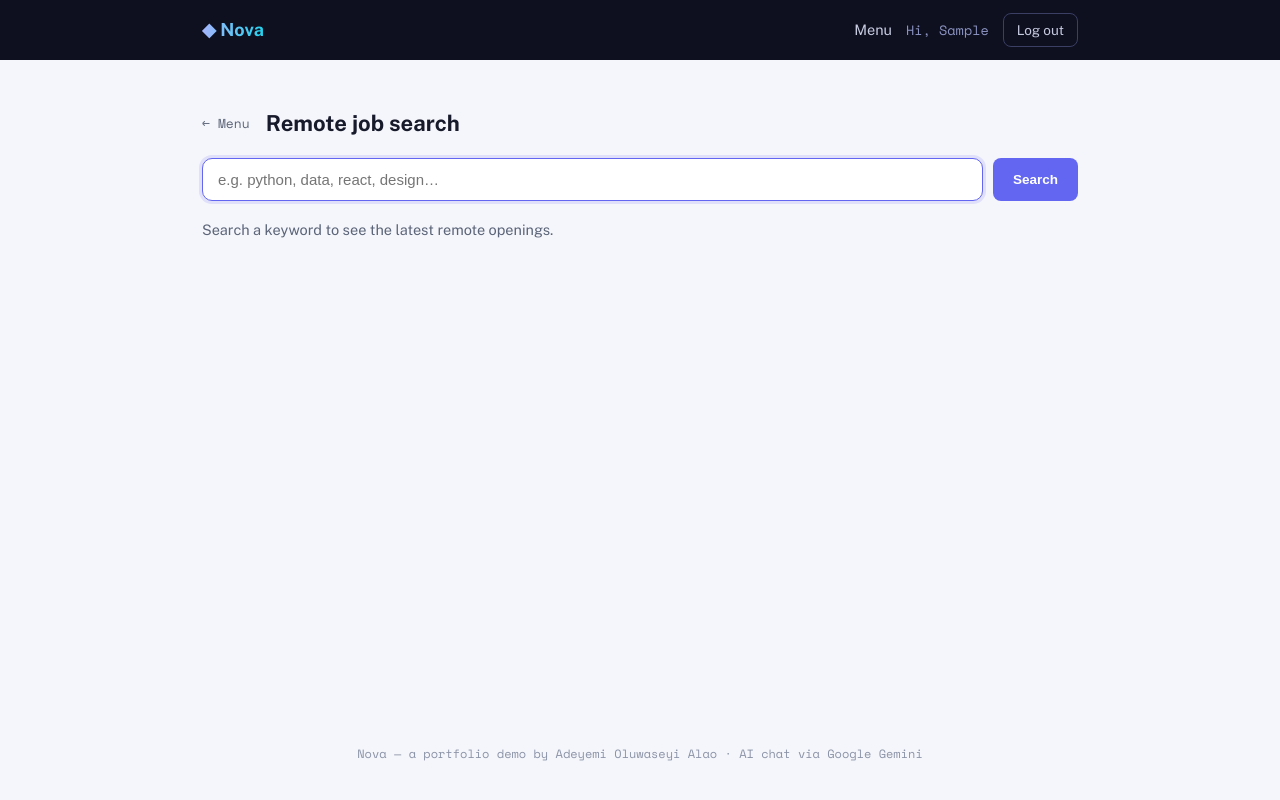
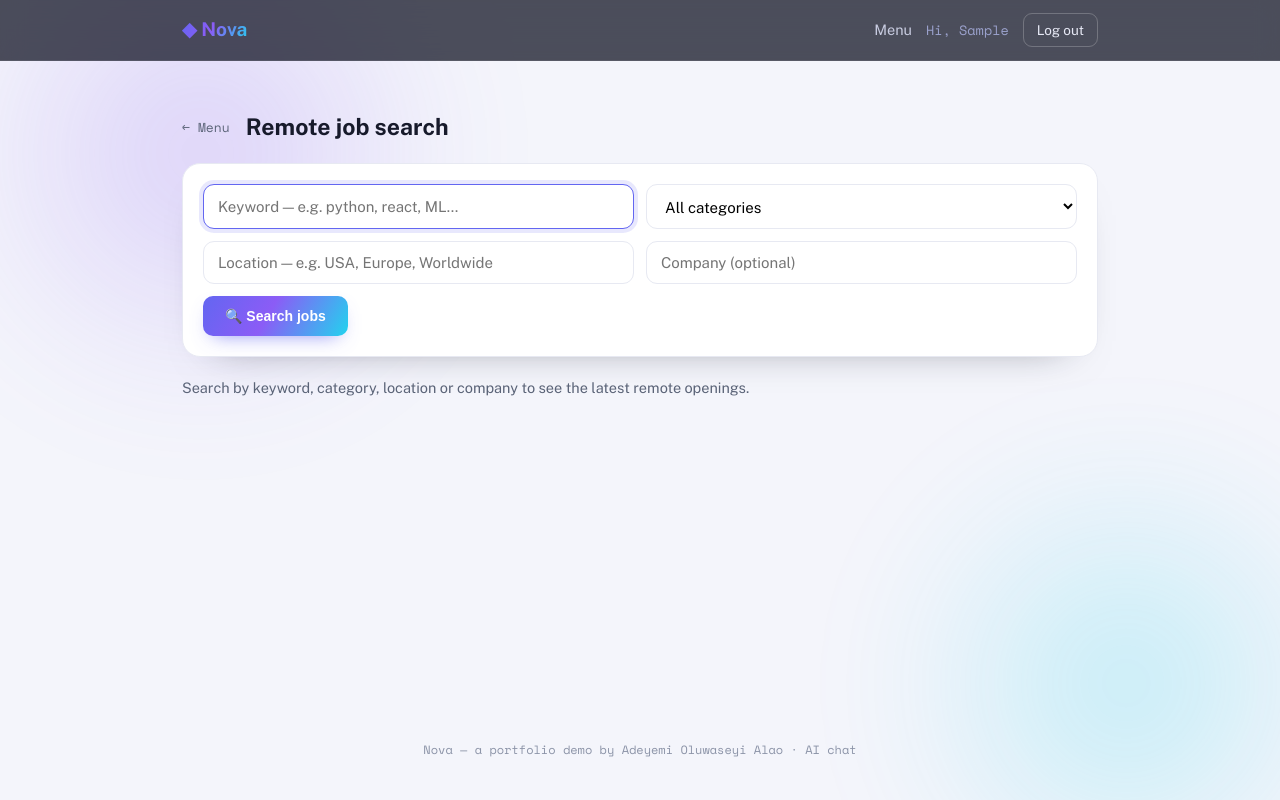
Before and after one commit to yemires007/nova-ai, a Flask app: page /jobs in a window 1280 px wide. Run offline with Flask 3, Linux system fonts and the light colour scheme; the visitor is signed in with stand-in values (Sample User, id 1); data comes from the database, SQL or seed files in the repository.

Commit message:
Job search filters (keyword/category/location/company); Word .docx summarizing; animated UI redesign

```diff
--- a/app.py
+++ b/app.py
@@ -45,6 +45,11 @@ try:
     from pypdf import PdfReader
 except ImportError:
     PdfReader = None
+
+try:
+    import docx  # python-docx, for Word .docx files
+except ImportError:
+    docx = None
 
 app = Flask(__name__)
 app.config["SECRET_KEY"] = os.environ.get("SECRET_KEY", "dev-only-nova-key")
@@ -252,7 +257,7 @@ def summarize_text(text, max_sentences=5):
 
 def extract_file_text(file_storage):
     name = (file_storage.filename or "").lower()
-    if name.endswith(".txt"):
+    if name.endswith((".txt", ".md", ".csv")):
         return file_storage.read().decode("utf-8", "ignore"), None
     if name.endswith(".pdf"):
         if PdfReader is None:
@@ -262,16 +267,49 @@ def extract_file_text(file_storage):
             return "\n".join((p.extract_text() or "") for p in reader.pages), None
         except Exception as exc:  # noqa: BLE001
             return None, f"Couldn't read that PDF: {exc}"
-    return None, "Unsupported file — please upload a .txt or .pdf."
+    if name.endswith(".docx"):
+        if docx is None:
+            return None, "Word (.docx) support isn't installed on the server."
+        try:
+            document = docx.Document(file_storage)
+            return "\n".join(p.text for p in document.paragraphs), None
+        except Exception as exc:  # noqa: BLE001
+            return None, f"Couldn't read that Word file: {exc}"
+    if name.endswith(".doc"):
+        return None, "Old .doc format isn't supported — please save as .docx or PDF."
+    return None, "Unsupported file — upload a .txt, .md, .pdf, or .docx."
 
 
 # --------------------------------------------------------------------------- #
 # Jobs (Remotive free API)
 # --------------------------------------------------------------------------- #
-def fetch_jobs(query, limit=15):
-    url = "https://remotive.com/api/remote-jobs?limit=" + str(limit)
-    if query:
-        url += "&search=" + urllib.parse.quote(query)
+# Remotive job categories (slug, label) for the filter dropdown.
+JOB_CATEGORIES = [
+    ("", "All categories"),
+    ("software-dev", "Software Development"),
+    ("data", "Data"),
+    ("devops", "DevOps / Sysadmin"),
+    ("design", "Design"),
+    ("product", "Product"),
+    ("marketing", "Marketing"),
+    ("sales", "Sales / Business"),
+    ("customer-support", "Customer Support"),
+    ("finance-legal", "Finance / Legal"),
+    ("hr", "HR"),
+    ("qa", "QA"),
+    ("writing", "Writing"),
+    ("all-others", "All others"),
+]
+
+
+def fetch_jobs(search="", category="", company="", location="", fetch=50, show=24):
+    url = "https://remotive.com/api/remote-jobs?limit=" + str(fetch)
+    if search:
+        url += "&search=" + urllib.parse.quote(search)
+    if category:
+        url += "&category=" + urllib.parse.quote(category)
+    if company:
+        url += "&company_name=" + urllib.parse.quote(company)
     req = urllib.request.Request(url, headers={
         "User-Agent": "Mozilla/5.0 (compatible; NovaJobs/1.0)",
         "Accept": "application/json",
@@ -282,16 +320,25 @@ def fetch_jobs(query, limit=15):
     except Exception as exc:  # noqa: BLE001
         app.logger.warning("Remotive error: %s", exc)
         return None, "Couldn't fetch jobs right now. Please try again."
+
+    loc = location.strip().lower()
     jobs = []
-    for j in (data.get("jobs") or [])[:limit]:
+    for j in (data.get("jobs") or []):
+        job_loc = (j.get("candidate_required_location") or "Remote")
+        if loc:
+            jl = job_loc.lower()
+            if loc not in jl and "worldwide" not in jl and "anywhere" not in jl:
+                continue
         jobs.append({
             "title": j.get("title", ""),
             "company": j.get("company_name", ""),
-            "location": j.get("candidate_required_location", "Remote"),
+            "location": job_loc,
             "category": j.get("category", ""),
             "date": (j.get("publication_date") or "")[:10],
             "url": j.get("url", "#"),
         })
+        if len(jobs) >= show:
+            break
     return jobs, None
 
 
@@ -402,11 +449,16 @@ def summarize():
 @app.route("/jobs")
 @login_required
 def jobs():
-    query = request.args.get("q", "").strip()
+    q = request.args.get("q", "").strip()
+    category = request.args.get("category", "").strip()
+    company = request.args.get("company", "").strip()
+    location = request.args.get("location", "").strip()
     results, err = (None, None)
-    if query:
-        results, err = fetch_jobs(query)
-    return render_template("jobs.html", query=query, jobs=results, error=err)
+    if q or category or company or location:
+        results, err = fetch_jobs(q, category, company, location)
+    return render_template("jobs.html", jobs=results, error=err, q=q,
+                           category=category, company=company, location=location,
+                           categories=JOB_CATEGORIES)
 
 
 @app.route("/scholarships")
--- a/requirements.txt
+++ b/requirements.txt
@@ -3,3 +3,4 @@ flask-wtf==1.2.1
 gunicorn==21.2.0
 python-dotenv==1.0.1
 pypdf==4.3.1
+python-docx==1.1.2
--- a/static/css/style.css
+++ b/static/css/style.css
@@ -1,139 +1,166 @@
 :root{
-  --bg:#0e1020;
-  --panel:#fff;
+  --bg:#0b0d1c;
   --ink:#171a2b;
   --ink-soft:#5b6478;
-  --primary:#6366f1;      /* indigo */
+  --primary:#6366f1;
   --primary-deep:#4f46e5;
   --accent:#22d3ee;
-  --line:#e6e8ef;
+  --grad:linear-gradient(120deg,#6366f1,#8b5cf6 45%,#22d3ee);
+  --line:#e7e9f2;
   --muted:#8b93a7;
+  --card:#ffffff;
   --body:"Public Sans",system-ui,sans-serif;
   --mono:"Space Mono",ui-monospace,monospace;
 }
 *{box-sizing:border-box;margin:0;padding:0}
-body{background:#f5f6fb;color:var(--ink);font-family:var(--body);font-size:16px;line-height:1.55;-webkit-font-smoothing:antialiased;min-height:100vh;display:flex;flex-direction:column}
+html{scroll-behavior:smooth}
+body{
+  background:#f4f5fb;color:var(--ink);font-family:var(--body);font-size:16px;
+  line-height:1.55;-webkit-font-smoothing:antialiased;min-height:100vh;
+  display:flex;flex-direction:column;position:relative;overflow-x:hidden;
+}
+/* animated gradient orbs in the background */
+body::before,body::after{
+  content:"";position:fixed;z-index:0;border-radius:50%;filter:blur(70px);
+  opacity:.28;pointer-events:none;
+}
+body::before{width:460px;height:460px;background:radial-gradient(circle,#8b5cf6,transparent 70%);top:-120px;left:-80px;animation:float1 18s ease-in-out infinite}
+body::after{width:420px;height:420px;background:radial-gradient(circle,#22d3ee,transparent 70%);bottom:-120px;right:-90px;animation:float2 22s ease-in-out infinite}
+@keyframes float1{50%{transform:translate(60px,50px) scale(1.1)}}
+@keyframes float2{50%{transform:translate(-50px,-40px) scale(1.12)}}
+
 a{color:inherit;text-decoration:none}
-.wrap{max-width:920px;margin:0 auto;padding:0 22px;width:100%}
+.wrap{max-width:960px;margin:0 auto;padding:0 22px;width:100%;position:relative;z-index:1}
 
-/* nav */
-nav{background:var(--bg);color:#fff}
+/* nav (glassy) */
+nav{position:sticky;top:0;z-index:20;background:rgba(11,13,28,.72);backdrop-filter:saturate(1.4) blur(12px);border-bottom:1px solid rgba(255,255,255,.08)}
 .nav-in{display:flex;align-items:center;justify-content:space-between;height:60px}
-.brand{font-weight:700;font-size:18px;letter-spacing:.01em}
-.brand{background:linear-gradient(90deg,#a5b4fc,#22d3ee);-webkit-background-clip:text;background-clip:text;color:transparent}
+.brand{font-weight:700;font-size:19px;letter-spacing:.01em;background:var(--grad);-webkit-background-clip:text;background-clip:text;color:transparent}
 .nav-right{display:flex;align-items:center;gap:14px}
 .nav-link{color:#c7cbe0;font-size:14.5px}
 .nav-link:hover{color:#fff}
-.who{color:#8b93c0;font-size:13.5px;font-family:var(--mono)}
-.btn-ghost{border:1px solid #3a3f63;color:#c7cbe0;border-radius:8px;padding:6px 13px;font-size:13.5px;transition:.2s}
+.who{color:#9aa1cc;font-size:13.5px;font-family:var(--mono)}
+.btn-ghost{border:1px solid rgba(255,255,255,.22);color:#e7e9f6;border-radius:9px;padding:6px 13px;font-size:13.5px;transition:.2s}
 .btn-ghost:hover{background:#fff;color:var(--bg)}
-.btn-solid{background:var(--primary);color:#fff;border:0;border-radius:8px;padding:7px 14px;font-size:13.5px;font-weight:600;cursor:pointer;transition:background .2s;display:inline-block;text-align:center}
-.btn-solid:hover{background:var(--primary-deep)}
+.btn-solid{background:var(--grad);color:#fff;border:0;border-radius:10px;padding:8px 16px;font-size:14px;font-weight:600;cursor:pointer;transition:transform .15s,box-shadow .2s;display:inline-block;text-align:center;box-shadow:0 8px 20px -10px rgba(99,102,241,.8)}
+.btn-solid:hover{transform:translateY(-1px);box-shadow:0 12px 26px -10px rgba(99,102,241,.9)}
 .btn-solid.full{width:100%;padding:12px}
 
 /* flash */
 .flash-wrap{padding-top:14px}
-.flash{padding:11px 15px;border-radius:10px;margin-bottom:8px;font-size:14.5px}
+.flash{padding:11px 15px;border-radius:11px;margin-bottom:8px;font-size:14.5px;animation:fadeUp .4s ease both}
 .flash.success{background:#e7f8f0;color:#0a7d55;border:1px solid #b6e6d2}
 .flash.error{background:#fdeceb;color:#b23b32;border:1px solid #f4c9c5}
 .muted{color:var(--ink-soft);font-size:14.5px;margin-bottom:14px}
 
-footer{margin-top:auto;padding:24px 0 36px;text-align:center}
+footer{margin-top:auto;padding:26px 0 40px;text-align:center;position:relative;z-index:1}
 footer p{font-family:var(--mono);font-size:12px;color:var(--muted)}
 
-/* launcher */
-.launcher{padding:48px 22px 40px}
-.hero{text-align:center;max-width:620px;margin:0 auto 36px}
-.eyebrow{font-family:var(--mono);font-size:12px;letter-spacing:.16em;text-transform:uppercase;color:var(--primary)}
-.hero h1{font-size:clamp(30px,5vw,46px);letter-spacing:-.02em;margin:12px 0 10px}
+@keyframes fadeUp{from{opacity:0;transform:translateY(14px)}to{opacity:1;transform:none}}
+
+/* ---------- launcher ---------- */
+.launcher{padding:56px 22px 44px}
+.hero{text-align:center;max-width:640px;margin:0 auto 40px;animation:fadeUp .6s ease both}
+.eyebrow{font-family:var(--mono);font-size:12px;letter-spacing:.18em;text-transform:uppercase;color:var(--primary-deep);background:#ecedfe;padding:5px 12px;border-radius:99px}
+.hero h1{font-size:clamp(32px,6vw,52px);letter-spacing:-.025em;line-height:1.05;margin:16px 0 12px;background:linear-gradient(120deg,#1e2140,#4f46e5 60%,#7c3aed);-webkit-background-clip:text;background-clip:text;color:transparent}
 .hero p{color:var(--ink-soft);font-size:17px}
+.hero p a{color:var(--primary-deep);font-weight:600}
 
-.feature-grid{display:grid;grid-template-columns:repeat(2,minmax(0,1fr));gap:18px}
+.feature-grid{display:grid;grid-template-columns:repeat(2,minmax(0,1fr));gap:20px}
 @media(max-width:640px){.feature-grid{grid-template-columns:1fr}}
-.feature-card{background:var(--panel);border:1px solid var(--line);border-radius:16px;padding:26px;display:flex;flex-direction:column;gap:8px;transition:transform .2s,box-shadow .2s,border-color .2s;position:relative;min-height:150px}
-a.feature-card:hover{transform:translateY(-3px);box-shadow:0 18px 40px -22px rgba(79,70,229,.5);border-color:var(--primary)}
-.fc-icon{font-size:28px}
+.feature-card{background:var(--card);border:1px solid var(--line);border-radius:18px;padding:26px;display:flex;flex-direction:column;gap:10px;min-height:168px;position:relative;overflow:hidden;transition:transform .22s,box-shadow .22s,border-color .22s;animation:fadeUp .55s ease both}
+.feature-card:nth-child(2){animation-delay:.06s}
+.feature-card:nth-child(3){animation-delay:.12s}
+.feature-card:nth-child(4){animation-delay:.18s}
+.feature-card::after{content:"";position:absolute;inset:0 0 auto 0;height:4px;background:var(--grad);transform:scaleX(0);transform-origin:left;transition:transform .3s}
+.feature-card:hover{transform:translateY(-5px);box-shadow:0 26px 50px -28px rgba(79,70,229,.55);border-color:transparent}
+.feature-card:hover::after{transform:scaleX(1)}
+.fc-icon{width:52px;height:52px;display:grid;place-items:center;font-size:26px;border-radius:14px;background:linear-gradient(135deg,#eef0fe,#e0f7fb)}
 .feature-card h3{font-size:19px}
 .feature-card p{color:var(--ink-soft);font-size:14.5px;flex:1}
-.fc-go{font-family:var(--mono);font-size:12.5px;color:var(--primary);font-weight:700}
-.fc-lock{font-family:var(--mono);font-size:11.5px;letter-spacing:.03em;color:var(--muted);align-self:flex-start}
-.feature-card.locked .fc-icon{filter:grayscale(.4);opacity:.85}
+.fc-go{font-family:var(--mono);font-size:12.5px;color:var(--primary-deep);font-weight:700}
+.fc-lock{font-family:var(--mono);font-size:11.5px;letter-spacing:.02em;color:var(--muted)}
+.feature-card.locked .fc-icon{filter:grayscale(.45);opacity:.9}
 
-/* auth */
-.auth{padding:48px 22px;display:flex;justify-content:center}
-.auth-card{background:#fff;border:1px solid var(--line);border-radius:16px;padding:30px;width:100%;max-width:400px;box-shadow:0 18px 44px -28px rgba(23,26,43,.5)}
-.auth-card h2{font-size:22px;margin-bottom:18px}
-.auth-card form{display:grid;gap:14px}
+/* ---------- auth ---------- */
+.auth{padding:52px 22px;display:flex;justify-content:center}
+.auth-card{background:var(--card);border:1px solid var(--line);border-radius:20px;padding:32px;width:100%;max-width:410px;box-shadow:0 26px 60px -34px rgba(23,26,43,.6);animation:fadeUp .5s ease both}
+.auth-card h2{font-size:23px;margin-bottom:20px}
+.auth-card form{display:grid;gap:15px}
 .auth-card label{display:grid;gap:6px;font-size:13px;font-weight:600;color:var(--ink-soft)}
-.auth-card input{border:1px solid var(--line);border-radius:9px;padding:11px 13px;font-size:15px;font-family:var(--body)}
-.auth-card input:focus{outline:none;border-color:var(--primary);box-shadow:0 0 0 3px rgba(99,102,241,.15)}
-.auth-alt{margin-top:14px;font-size:14px;color:var(--ink-soft);text-align:center}
-.auth-alt a{color:var(--primary)}
+.auth-card input{border:1px solid var(--line);border-radius:11px;padding:12px 14px;font-size:15px;font-family:var(--body);transition:.2s}
+.auth-card input:focus{outline:none;border-color:var(--primary);box-shadow:0 0 0 4px rgba(99,102,241,.15)}
+.auth-alt{margin-top:16px;font-size:14px;color:var(--ink-soft);text-align:center}
+.auth-alt a{color:var(--primary-deep);font-weight:600}
 
-/* tool pages */
-.tool{padding:32px 22px 40px;flex:1}
-.tool-head{display:flex;align-items:center;gap:16px;margin-bottom:18px}
-.tool-head h2{font-size:22px}
+/* ---------- tool pages ---------- */
+.tool{padding:34px 22px 44px;flex:1}
+.tool-head{display:flex;align-items:center;gap:16px;margin-bottom:18px;animation:fadeUp .5s ease both}
+.tool-head h2{font-size:23px}
 .back{font-family:var(--mono);font-size:13px;color:var(--ink-soft)}
-.back:hover{color:var(--primary)}
-.tool-form{display:grid;gap:12px;background:#fff;border:1px solid var(--line);border-radius:16px;padding:22px;box-shadow:0 14px 36px -28px rgba(23,26,43,.5)}
+.back:hover{color:var(--primary-deep)}
+
+.tool-form,.result-card,.job-search{background:var(--card);border:1px solid var(--line);border-radius:18px;box-shadow:0 18px 44px -34px rgba(23,26,43,.6);animation:fadeUp .5s ease both}
+.tool-form{display:grid;gap:13px;padding:24px}
 .tool-form label{display:grid;gap:6px;font-size:13px;font-weight:600;color:var(--ink-soft)}
-.tool-form textarea{border:1px solid var(--line);border-radius:10px;padding:12px 14px;font-family:var(--body);font-size:15px;resize:vertical}
-.tool-form textarea:focus{outline:none;border-color:var(--primary);box-shadow:0 0 0 3px rgba(99,102,241,.15)}
+.tool-form textarea{border:1px solid var(--line);border-radius:12px;padding:13px 15px;font-family:var(--body);font-size:15px;resize:vertical}
+.tool-form textarea:focus{outline:none;border-color:var(--primary);box-shadow:0 0 0 4px rgba(99,102,241,.15)}
 .tool-form .or{text-align:center;color:var(--muted);font-family:var(--mono);font-size:12px}
-.file-label input{margin-top:4px;font-size:14px}
-.tool-form .btn-solid{justify-self:start;padding:11px 20px;font-size:14.5px}
+.file-label input{margin-top:6px;font-size:14px}
+.tool-form .btn-solid{justify-self:start;padding:12px 22px}
 
-.result-card{background:#fff;border:1px solid var(--line);border-radius:16px;padding:24px;margin-top:18px}
+.result-card{padding:26px;margin-top:20px}
 .result-meta{display:flex;flex-wrap:wrap;gap:8px 20px;font-size:12.5px;color:var(--muted);font-family:var(--mono);margin-bottom:12px}
 .result-card h3{font-size:16px;margin-bottom:10px}
-.summary-text{font-size:15.5px;line-height:1.65;color:var(--ink)}
+.summary-text{font-size:15.5px;line-height:1.7;color:var(--ink)}
 
-/* search bar */
-.search-bar{display:flex;gap:10px;margin-bottom:18px}
-.search-bar input{flex:1;border:1px solid var(--line);border-radius:10px;padding:12px 15px;font-size:15px}
-.search-bar input:focus{outline:none;border-color:var(--primary);box-shadow:0 0 0 3px rgba(99,102,241,.15)}
-.search-bar .btn-solid{padding:12px 20px}
+/* job search */
+.job-search{padding:20px;display:grid;gap:12px;margin-bottom:20px}
+.js-row{display:grid;grid-template-columns:1fr 1fr;gap:12px}
+@media(max-width:600px){.js-row{grid-template-columns:1fr}}
+.job-search input,.job-search select{border:1px solid var(--line);border-radius:11px;padding:12px 14px;font-size:15px;font-family:var(--body);width:100%;background:#fff}
+.job-search input:focus,.job-search select:focus{outline:none;border-color:var(--primary);box-shadow:0 0 0 4px rgba(99,102,241,.15)}
+.job-search .btn-solid{justify-self:start;padding:12px 22px}
 
-/* job + scholarship cards */
-.job-list,.scholar-list{display:grid;gap:12px}
+.job-list,.scholar-list{display:grid;gap:13px}
 .scholar-list{grid-template-columns:repeat(2,minmax(0,1fr))}
 @media(max-width:640px){.scholar-list{grid-template-columns:1fr}}
-.job-card{display:flex;justify-content:space-between;gap:16px;align-items:center;background:#fff;border:1px solid var(--line);border-radius:12px;padding:16px 18px;transition:.2s}
-.job-card:hover{border-color:var(--primary);transform:translateY(-2px);box-shadow:0 14px 32px -26px rgba(79,70,229,.6)}
+.job-card{display:flex;justify-content:space-between;gap:16px;align-items:center;background:var(--card);border:1px solid var(--line);border-radius:14px;padding:16px 20px;transition:.2s;animation:fadeUp .4s ease both}
+.job-card:hover{border-color:var(--primary);transform:translateY(-2px);box-shadow:0 16px 34px -26px rgba(79,70,229,.7)}
 .job-main h3{font-size:16px}
 .job-company{color:var(--ink-soft);font-size:14px;margin-top:2px}
-.job-meta{display:flex;flex-wrap:wrap;gap:6px 12px;align-items:center;font-size:12.5px;color:var(--muted);justify-content:flex-end;max-width:45%}
+.job-meta{display:flex;flex-wrap:wrap;gap:6px 12px;align-items:center;font-size:12.5px;color:var(--muted);justify-content:flex-end;max-width:46%;text-align:right}
 .job-date{font-family:var(--mono)}
 .pill{display:inline-block;font-size:11.5px;font-weight:600;color:var(--primary-deep);background:#eef0fe;border-radius:99px;padding:3px 10px}
 
-.scholar-card{background:#fff;border:1px solid var(--line);border-radius:14px;padding:20px;display:flex;flex-direction:column;gap:8px;transition:.2s}
-.scholar-card:hover{border-color:var(--primary);transform:translateY(-2px);box-shadow:0 16px 36px -26px rgba(79,70,229,.6)}
+.scholar-card{background:var(--card);border:1px solid var(--line);border-radius:16px;padding:22px;display:flex;flex-direction:column;gap:9px;transition:.2s;animation:fadeUp .4s ease both}
+.scholar-card:hover{border-color:var(--primary);transform:translateY(-3px);box-shadow:0 18px 38px -26px rgba(79,70,229,.7)}
 .scholar-top{display:flex;justify-content:space-between;align-items:flex-start;gap:12px}
 .scholar-top h3{font-size:16.5px;line-height:1.25}
 .scholar-provider{font-size:13px;color:var(--ink-soft);font-weight:600}
 .scholar-blurb{font-size:14px;color:var(--ink-soft);flex:1}
 
-/* chat */
-.chat-wrap{padding:22px 22px 12px;flex:1;display:flex;flex-direction:column;max-width:820px}
+/* ---------- chat ---------- */
+.chat-wrap{padding:26px 22px 12px;flex:1;display:flex;flex-direction:column;max-width:820px}
 .chat-head-row{display:flex;align-items:center;gap:16px;margin-bottom:14px}
-.chat-head-row h2{font-size:20px}
-.back{font-family:var(--mono);font-size:13px;color:var(--ink-soft)}
-.back:hover{color:var(--primary)}
-
+.chat-head-row h2{font-size:21px}
 .messages{flex:1;overflow-y:auto;display:flex;flex-direction:column;gap:12px;padding:10px 2px 16px;min-height:340px}
-.msg{max-width:80%;padding:12px 15px;border-radius:15px;font-size:15px;line-height:1.5;white-space:pre-wrap;word-wrap:break-word}
+.msg{max-width:80%;padding:12px 16px;border-radius:16px;font-size:15px;line-height:1.55;white-space:pre-wrap;word-wrap:break-word;animation:fadeUp .3s ease both}
 .msg.bot{align-self:flex-start;background:#fff;border:1px solid var(--line);border-bottom-left-radius:5px}
-.msg.user{align-self:flex-end;background:var(--primary);color:#fff;border-bottom-right-radius:5px}
+.msg.user{align-self:flex-end;background:var(--grad);color:#fff;border-bottom-right-radius:5px}
 .msg.typing{color:var(--muted);letter-spacing:.2em}
-
 .suggest{display:flex;flex-wrap:wrap;gap:8px;margin-bottom:12px}
 .suggest button{font-size:13px;border:1px solid var(--line);background:#fff;color:var(--ink-soft);border-radius:99px;padding:7px 13px;cursor:pointer;transition:.2s}
-.suggest button:hover{border-color:var(--primary);color:var(--primary)}
-
-.chat-input{display:flex;gap:10px;align-items:flex-end;background:#fff;border:1px solid var(--line);border-radius:16px;padding:8px 8px 8px 16px;box-shadow:0 10px 30px -24px rgba(23,26,43,.5)}
+.suggest button:hover{border-color:var(--primary);color:var(--primary-deep)}
+.chat-input{display:flex;gap:10px;align-items:flex-end;background:#fff;border:1px solid var(--line);border-radius:16px;padding:8px 8px 8px 16px;box-shadow:0 12px 34px -26px rgba(23,26,43,.6)}
 .chat-input textarea{flex:1;border:0;outline:none;resize:none;font-family:var(--body);font-size:15.5px;line-height:1.5;max-height:160px;padding:8px 0;background:transparent;color:var(--ink)}
-.chat-input button{flex:none;width:40px;height:40px;border:0;border-radius:12px;background:var(--primary);color:#fff;font-size:18px;cursor:pointer;transition:background .2s}
-.chat-input button:hover{background:var(--primary-deep)}
+.chat-input button{flex:none;width:42px;height:42px;border:0;border-radius:13px;background:var(--grad);color:#fff;font-size:18px;cursor:pointer;transition:transform .15s}
+.chat-input button:hover{transform:translateY(-1px)}
 .chat-input button:disabled{opacity:.5;cursor:default}
 .disclaimer{text-align:center;font-size:12px;color:var(--muted);margin:10px 0 6px}
+
+@media (prefers-reduced-motion:reduce){
+  *{animation:none !important}
+  body::before,body::after{animation:none}
+  .feature-card:hover,.job-card:hover,.scholar-card:hover{transform:none}
+}
--- a/templates/base.html
+++ b/templates/base.html
@@ -37,7 +37,7 @@
 {% block body %}{% endblock %}
 
 <footer>
-  <div class="wrap"><p>Nova — a portfolio demo by Adeyemi Oluwaseyi Alao · AI chat via Google Gemini</p></div>
+  <div class="wrap"><p>Nova — a portfolio demo by Adeyemi Oluwaseyi Alao · AI chat </p></div>
 </footer>
 {% block scripts %}{% endblock %}
 </body>
--- a/templates/jobs.html
+++ b/templates/jobs.html
@@ -5,16 +5,27 @@
 <main class="wrap tool">
   <div class="tool-head"><a href="{{ url_for('index') }}" class="back">← Menu</a><h2>Remote job search</h2></div>
 
-  <form method="GET" action="{{ url_for('jobs') }}" class="search-bar">
-    <input type="text" name="q" value="{{ query }}" placeholder="e.g. python, data, react, design…" autofocus>
-    <button type="submit" class="btn-solid">Search</button>
+  <form method="GET" action="{{ url_for('jobs') }}" class="job-search">
+    <div class="js-row">
+      <input type="text" name="q" value="{{ q }}" placeholder="Keyword — e.g. python, react, ML…" autofocus>
+      <select name="category">
+        {% for slug, label in categories %}
+        <option value="{{ slug }}" {% if slug == category %}selected{% endif %}>{{ label }}</option>
+        {% endfor %}
+      </select>
+    </div>
+    <div class="js-row">
+      <input type="text" name="location" value="{{ location }}" placeholder="Location — e.g. USA, Europe, Worldwide">
+      <input type="text" name="company" value="{{ company }}" placeholder="Company (optional)">
+    </div>
+    <button type="submit" class="btn-solid">🔍 Search jobs</button>
   </form>
 
   {% if error %}<div class="flash error">{{ error }}</div>{% endif %}
 
   {% if jobs is not none %}
     {% if jobs %}
-    <p class="muted">Showing {{ jobs|length }} recent remote roles{% if query %} for “{{ query }}”{% endif %}. Live data from Remotive.</p>
+    <p class="muted">Showing {{ jobs|length }} remote roles{% if q %} for “{{ q }}”{% endif %}{% if location %} · {{ location }}{% endif %}. Live from Remotive.</p>
     <div class="job-list">
       {% for j in jobs %}
       <a class="job-card" href="{{ j.url }}" target="_blank" rel="noopener">
@@ -31,10 +42,10 @@
       {% endfor %}
     </div>
     {% else %}
-    <p class="muted">No roles found{% if query %} for “{{ query }}”{% endif %}. Try another keyword.</p>
+    <p class="muted">No roles matched your filters. Try a broader keyword or clear the location.</p>
     {% endif %}
   {% else %}
-    <p class="muted">Search a keyword to see the latest remote openings.</p>
+    <p class="muted">Search by keyword, category, location or company to see the latest remote openings.</p>
   {% endif %}
 </main>
 {% endblock %}
--- a/templates/summarize.html
+++ b/templates/summarize.html
@@ -11,8 +11,8 @@
       <textarea name="text" rows="8" placeholder="Paste an article, essay, or notes here…">{{ text or '' }}</textarea>
     </label>
     <div class="or">or</div>
-    <label class="file-label">Upload a .txt or .pdf
-      <input type="file" name="document" accept=".txt,.pdf">
+    <label class="file-label">Upload a document — <b>Word (.docx)</b>, PDF, .txt, .md
+      <input type="file" name="document" accept=".txt,.md,.csv,.pdf,.docx">
     </label>
     <button type="submit" class="btn-solid">Summarize →</button>
   </form>
```
